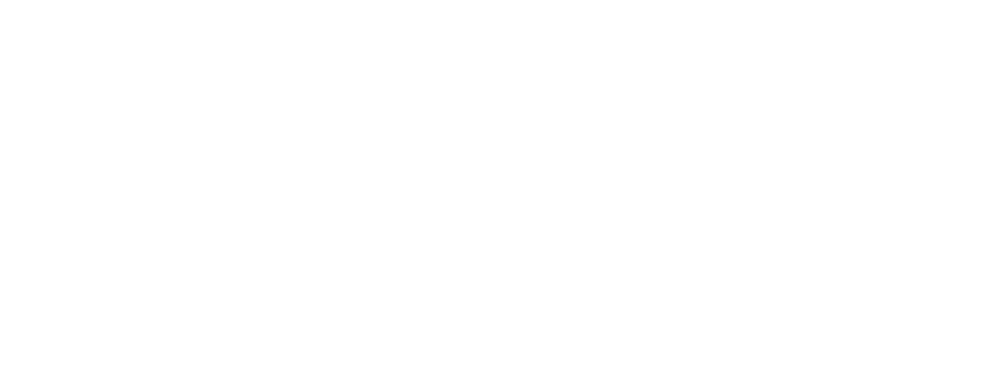
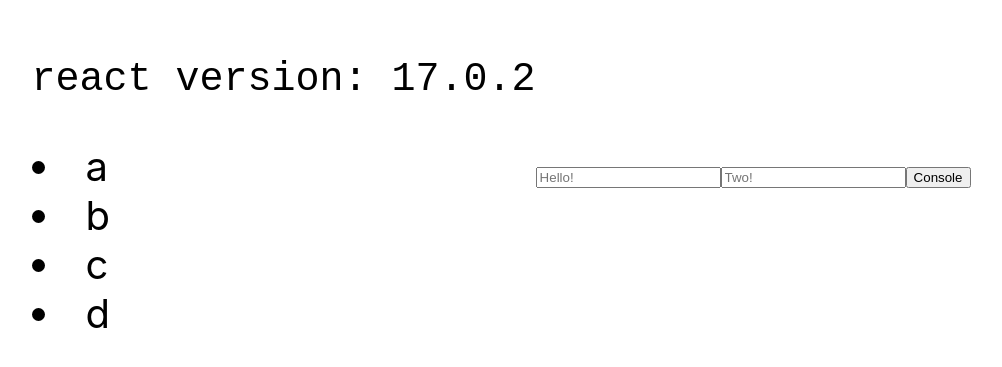
Before and after one commit to youngcaden/react-hooks-learning, a React (Create React App) app: page /my-ref in a window 1280 px wide. Shown: the part 223-590 px from the top of the page, without its empty margins (139-1141 px from the left). Built offline with nearby package versions, Linux system fonts and the light colour scheme.

Commit message:
updated ...

```diff
--- a/public/index.html
+++ b/public/index.html
@@ -24,7 +24,7 @@
       work correctly both with client-side routing and a non-root public URL.
       Learn how to configure a non-root public URL by running `npm run build`.
     -->
-    <title>React App</title>
+    <title>Application</title>
   </head>
   <body>
     <noscript>You need to enable JavaScript to run this app.</noscript>
--- /dev/null
+++ b/src/Note.js
@@ -0,0 +1,5 @@
+
+
+1.   ReactDOM.createPortal(child, container)  第一个 参数是需要挂载的组件实例,一般来讲第一个参数可能传递的是需要挂载的this.props.children
+
+,第二个参数则是要挂载到的DOM节点
--- a/src/components/App.js
+++ b/src/components/App.js
@@ -3,6 +3,7 @@
 import React from 'react';
 
 import {useState, useEffect,useContext } from 'react'
+
 
 import '../css/App.css';
 
--- /dev/null
+++ b/src/components/Ref.js
@@ -0,0 +1,51 @@
+
+
+
+import React, { Component } from 'react'
+
+import '../css/useCount.css'
+
+
+function Son(props){
+      const react_version = React.version
+      return (
+            <div>
+                  <pre>react version: { react_version }</pre>
+                   { props.children }
+            </div>
+      )
+}
+
+
+class Ref extends Component{
+
+      constructor(props){
+            super(props)
+            this.myRef = React.createRef()
+      }
+
+      printMsg(){
+            console.log(this.inputvalue.value, this.myRef.current.value)
+
+      }
+
+      render(){
+            return (
+                  <div className="useCount">
+                      <Son>
+                        <li>a</li>
+                        <li>b</li>
+                        <li>c</li>
+                        <li>d</li>
+                      </Son>
+                      <input ref={(input) => this.inputvalue = input } placeholder="Hello!" />
+                      <input ref={ this.myRef } placeholder="Two!" />
+
+                      <button onClick={ () => this.printMsg() }>Console</button>
+                </div>
+              )
+      }
+}
+
+
+export default Ref
--- a/src/components/useCount.js
+++ b/src/components/useCount.js
@@ -28,8 +28,13 @@
 function MyHooks(){
 
     let [a, changeA] = useCount(121)
+    let content
+
     return (
         <div className="useCount">
+
+            <input ref={(input) => content = input } placeholder="Hello!" />
+            <input placeholder="Hello!" type="file" />
             <button onClick={changeA.increase}>增加:{a}</button>
             <button onClick={changeA.decrease}>减少:{a}</button>
             <button onClick={changeA.reset}>重置:{a}</button>
--- a/src/router/router.js
+++ b/src/router/router.js
@@ -12,6 +12,8 @@
 const Hooks = React.lazy(() => import('../components/Hooks'))
 
 const MyHooks = React.lazy(() => import('../components/useCount'))
+
+const Ref = React.lazy(() => import('../components/Ref'))
 
 
 
@@ -37,6 +39,11 @@
                     <Route path="/my-hook" component={MyHooks}/>
             </Switch>
         </Suspense>
+        <Suspense fallback={ <Loading /> }>
+            <Switch>
+                    <Route path="/my-ref" component={ Ref }/>
+            </Switch>
+        </Suspense>
   </Router>
 );
 
```
Also changed, not shown: src/index.js (+1 -6 lines), 1 other file (tests, documents, lock files or other folders).
